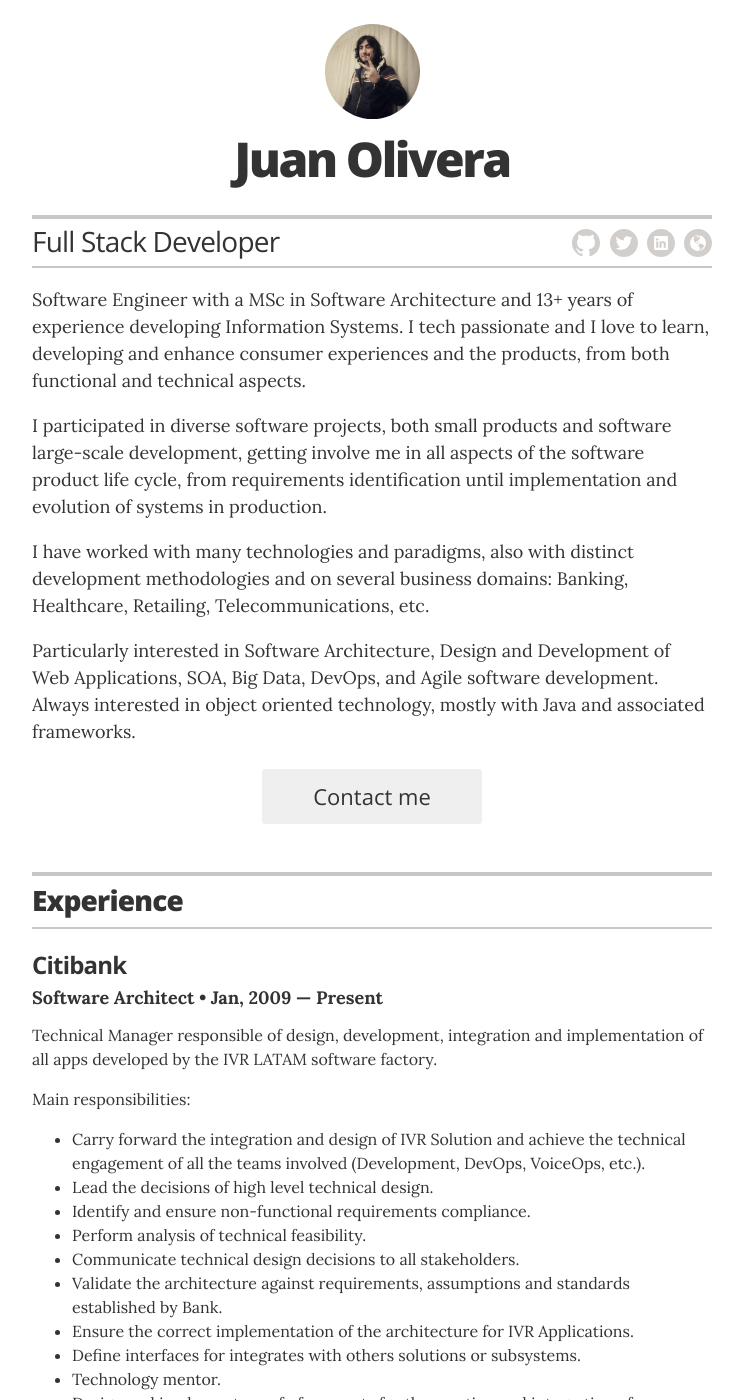
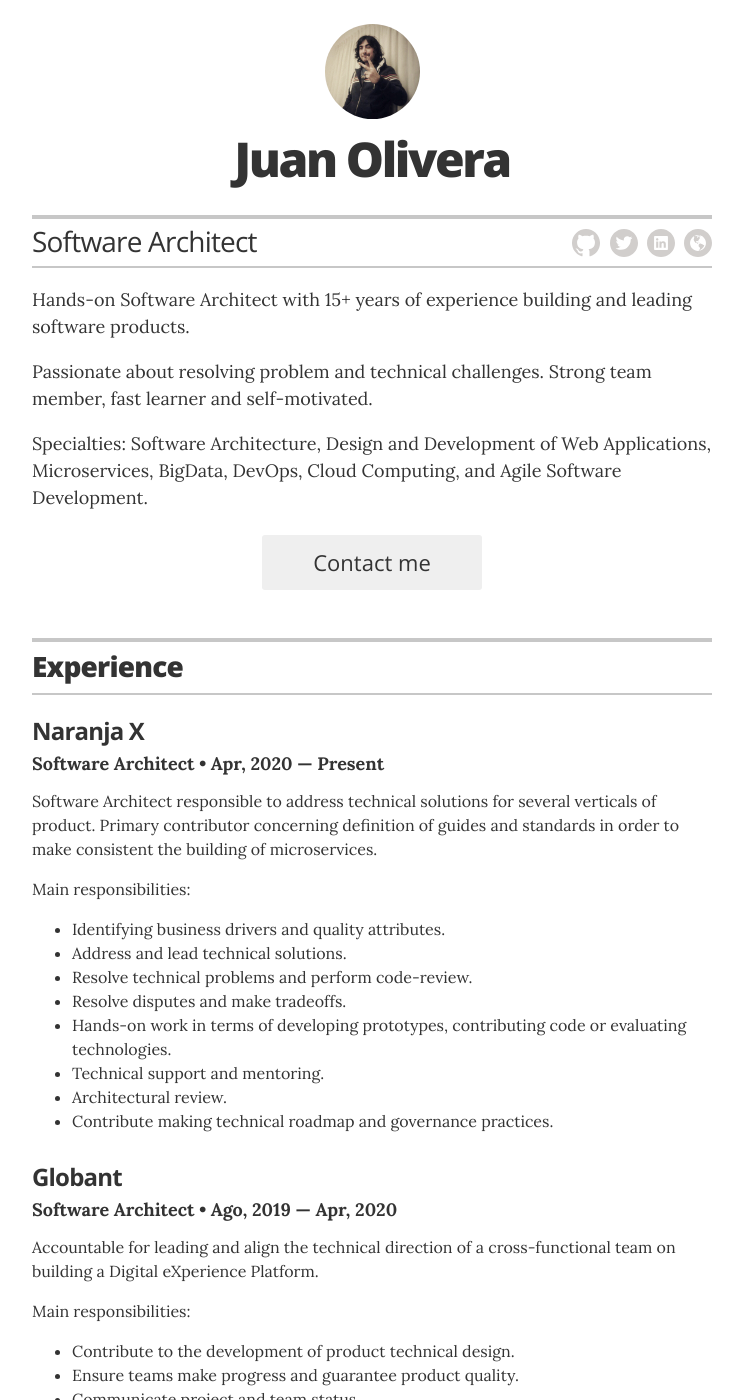
Before and after one commit to jpOlivo/resume, a Jekyll site: the page built from index.html, in a window 1280 px wide and 1400 px high. Shown: the whole window, without its empty margins (268-1011 px from the left). Built offline with Jekyll 4.4.1, drawn with Linux system fonts in a browser that asks for light colours; some of the changed text lies outside the part shown.

Commit message:
update profile

```diff
--- a/_config.yml
+++ b/_config.yml
@@ -11,7 +11,7 @@ sass:
 # Resume settings
 resume_avatar:                  "true"
 resume_name:                    "Juan Olivera"
-resume_title:                   "Full Stack Developer"
+resume_title:                   "Software Architect"
 
 # used for the contact button in _layouts/resume.html
 resume_contact_email:           "juam17@gmail.com"
@@ -23,7 +23,7 @@ resume_contact_address:         "Buenos Aires, Argentina"
 resume_header_contact_info:     "Buenos Aires, Argentina • (+54) 911 6366 8353 • juam17@gmail.com"
 display_header_contact_info:    "false"
 
-resume_header_intro: "<p>Software Engineer with a MSc in Software Architecture and 13+ years of experience developing Information Systems. I tech passionate and I love to learn, developing and enhance consumer experiences and the products, from both functional and technical aspects.</p><p>I participated in diverse software projects, both small products and software large-scale development, getting involve me in all aspects of the software product life cycle, from requirements identification until implementation and evolution of systems in production.</p><p>I have worked with many technologies and paradigms, also with distinct development methodologies and on several business domains: Banking, Healthcare, Retailing, Telecommunications, etc.</p><p>Particularly interested in Software Architecture, Design and Development of Web Applications, SOA, Big Data, DevOps, and Agile software development. Always interested in object oriented technology, mostly with Java and associated frameworks.</p>"
+resume_header_intro: "<p>Hands-on Software Architect with 15+ years of experience building and leading software products.</p><p>Passionate about resolving problem and technical challenges. Strong team member, fast learner and self-motivated.</p><p>Specialties: Software Architecture, Design and Development of Web Applications, Microservices, BigData, DevOps, Cloud Computing, and Agile Software Development.</p>"
 
 # use "yes" to display the email contact button,
 # "no" to display an "I'm not looking for work" message,
--- a/_data/experience.yml
+++ b/_data/experience.yml
@@ -1,8 +1,20 @@
 # Jobs
+# Software Architect
+- company: Naranja X
+  position: Software Architect
+  duration: Apr, 2020 &mdash; Present
+  summary: <p>Software Architect responsible to address technical solutions for several verticals of product. Primary contributor concerning definition of guides and standards in order to make consistent the building of microservices.</p><p>Main responsibilities&#58;</p> <ul class="resume-item-list"><li>Identifying business drivers and quality attributes.</li><li>Address and lead technical solutions.</li><li>Resolve technical problems and perform code-review.</li><li>Resolve disputes and make tradeoffs.</li><li>Hands-on work in terms of developing prototypes, contributing code or evaluating technologies.</li><li>Technical support and mentoring.</li><li>Architectural review.</li><li>Contribute making technical roadmap and governance practices.</li></ul>
+
+# Teach Lead
+- company: Globant
+  position: Software Architect
+  duration: Ago, 2019 &mdash; Apr, 2020
+  summary: <p>Accountable for leading and align the technical direction of a cross-functional team on building a Digital eXperience Platform.</p><p>Main responsibilities&#58;</p> <ul class="resume-item-list"><li>Contribute to the development of product technical design.</li><li>Ensure teams make progress and guarantee product quality.</li><li>Communicate project and team status.</li><li>Coordinate and partner with additional business units and teams.</li><li>Perform code reviews.</li><li>Manage Technical Debt.</li><li>Mentorship.</li></ul>
+
 # Software Architect
 - company: Citibank
   position: Software Architect
-  duration: Jan, 2009 &mdash; Present
+  duration: Jan, 2009 &mdash; Aug, 2018
   summary: <p>Technical Manager responsible of design, development, integration and implementation of all apps developed by the IVR LATAM software factory.</p><p>Main responsibilities&#58;</p> <ul class="resume-item-list"><li>Carry forward the integration and design of IVR Solution and achieve the technical engagement of all the teams involved (Development, DevOps, VoiceOps, etc.).</li><li>Lead the decisions of high level technical design.</li><li>Identify and ensure non-functional requirements compliance.</li><li>Perform analysis of technical feasibility.</li><li>Communicate technical design decisions to all stakeholders.</li><li>Validate the architecture against requirements, assumptions and standards established by Bank.</li><li>Ensure the correct implementation of the architecture for IVR Applications.</li><li>Define interfaces for integrates with others solutions or subsystems.</li><li>Technology mentor.</li><li>Design and implement proof of concepts for the creation and integration of new components, architectural approaches and frameworks.</li><li>Elaborate guidelines and standards of development.</li><li>Drive and lead the QA activities.</li></ul>
 
 # Technical Analyst of OSDE
--- a/_data/projects.yml
+++ b/_data/projects.yml
@@ -1,22 +1,38 @@
 # Projects
 # uncomment the urls if you wish to display them, and add your own URL
+
+# Nx Projects
+- project: Naranja X
+  role: Architect
+  duration: 2020 &mdash; Present
+  url: "https://naranjax.com/#descarga"
+  description: A digital wallet which enables to users collect and pay, money transfer, services payment, etc.
+
+
+# Globant Projects
+- project: DXP
+  role: Tech Lead
+  duration: 2019 &mdash; 2020
+  # url: "#"
+  description: A digital experience platform which enables access to different products of across multiple interaction channels.
+
 
 # Citi Projects
 - project: IVR apps migration
   role: Architect & Developer
-  duration: 2009 &mdash; Present
+  duration: 2009 &mdash; 2018
   # url: "#"
   description: Multiple IVR apps for both consumer and corporate bank of MEXICO and LATAM regions. The development involved a line of product that has serves as baseline for the development of several IVR apps with minimum effort.
 
 - project: IVR Manager
   role: Tech Lead & Developer
-  duration: 2009 &mdash; Present
+  duration: 2009 &mdash; 2018
   # url: "#"
   description: A web app for the management and configuration of business rules on IVR solutions.
 
 - project: IVR Tool Suite
   role: Tech Lead & Developer
-  duration: 2009 &mdash; Present
+  duration: 2009 &mdash; 2018
   # url: "#"
   description: A tool suite composed by multiple web apps, services, plugins, templates, etc. used by developing teams in order automate tasks, agile the development, etc.
 
```
Also changed, not shown: _data/technologies.yml (+6 -3 lines).
